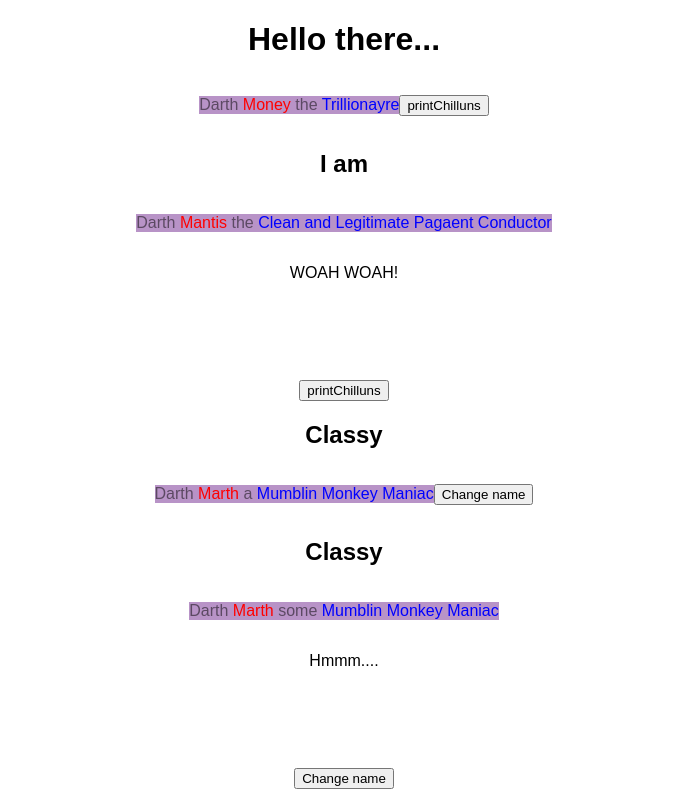
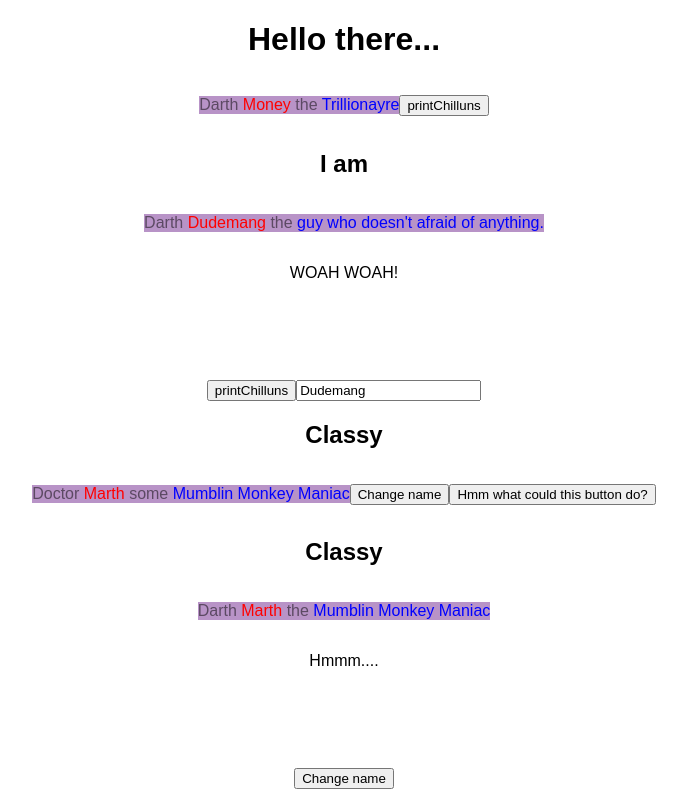
Before and after one commit to jltyler/ReactPractice, a React (Create React App) app: page / in a window 1280 px wide. Shown: the whole page, without its empty margins (296-983 px from the left). Built offline with nearby package versions, Linux system fonts and the light colour scheme.

Commit message:
Added text change box and bound it to a name
Changed all js double quotes to single quotes
Added toggle for top names that hands down handler reference

```diff
--- a/src/App.js
+++ b/src/App.js
@@ -4,14 +4,41 @@ import Person from './Person/Person';
 import PersonClass from './Person/PersonClass';
 
 class App extends Component {
+  state = {
+    displayOthers: true,
+    person: {
+      name: 'Dudemang',
+      title: 'guy who doesn\'t afraid of anything.',
+    },
+  }
+
+  toggleDisplayOthers = () => {
+    this.setState({
+      displayOthers: !this.state.displayOthers,
+    })
+  }
+
+  changeName = (e) => {
+    this.setState({
+      person: {
+        name: e.target.value,
+        title: this.state.person.title,
+      }
+    })
+  }
+
   render() {
     return (
       <div className="App">
+        {this.state.displayOthers &&
+        <div>
         <h1>Hello there...</h1>
         <Person name="Money" title="Trillionayre"/>
         <h2>I am</h2>
-        <Person name="Mantis" title="Clean and Legitimate Pagaent Conductor">WOAH WOAH!</Person>
-        <PersonClass />
+        <Person name={this.state.person.name} title={this.state.person.title} textChange={this.changeName.bind(this)}>WOAH WOAH!</Person>
+        </div>
+        }
+        <PersonClass clickAction={this.toggleDisplayOthers}/>
         <PersonClass>Hmmm....</PersonClass>
       </div>
     );
--- a/src/Person/Person.js
+++ b/src/Person/Person.js
@@ -12,6 +12,7 @@ const person = (props) => {
         <p className="sith">Darth <span className="name">{props.name}</span> {Common.choice(['the', 'a', 'some'])} <span className="title">{props.title}</span></p>
         {props.children && <p className="tall">{props.children}</p>}
         <button onClick={(e) => printChilluns(props)}>printChilluns</button>
+        {props.textChange && <input type="text" onChange={props.textChange} value={props.name} />}
         </div>
     )
     return x
--- a/src/Person/PersonClass.js
+++ b/src/Person/PersonClass.js
@@ -3,40 +3,50 @@ import './Person.css';
 import Common from '../common'
 
 const printChilluns = (props) => {
-    console.log("props.children:", props.children)
+    console.log('props.children:', props.children)
 };
 
 const names = [
-    "Jar Jar",
-    "Gronkle",
-    "Skreee",
-    "Nonu",
-    "Mantis Tobbogan"
+    'Jar Jar',
+    'Gronkle',
+    'Skreee',
+    'Nonu',
+    'Mantis Tobbogan'
 ];
 
 const titles = [
-    "Mumbling Monkey",
-    "Madcap Maniac",
-    "Bashful Beast",
-    "Violet Viper",
-    "Featherbrained Flamingo",
-    "Thieving Thornbearer",
-    "Sordid Simpleton"
+    'Mumbling Monkey',
+    'Madcap Maniac',
+    'Bashful Beast',
+    'Violet Viper',
+    'Featherbrained Flamingo',
+    'Thieving Thornbearer',
+    'Sordid Simpleton'
 ];
 
 const tags = [
-    "A donkey! A donkey! My kingdom for a donkey!",
-    "Boiled denims and jean shorts.",
-    "Interferometric. Pulse.",
-    "Return to the sauce"
-]
+    'A donkey! A donkey! My kingdom for a donkey!',
+    'Boiled denims and jean shorts.',
+    'Interferometric. Pulse.',
+    'Return to the sauce'
+];
+
+const prefixes = [
+    'Darth',
+    'Ser',
+    '',
+    'Doctor',
+    'Master',
+    'Bossmang',
+    'God King'
+];
 
 class Person extends React.Component {
 
     state = {
-        name: "Marth",
-        title: "Mumblin Monkey Maniac",
-        tag: ""
+        name: 'Marth',
+        title: 'Mumblin Monkey Maniac',
+        tag: ''
     }
 
     changeName = () => {
@@ -51,10 +61,11 @@ class Person extends React.Component {
         return (
             <div>
                 <h2>Classy</h2>
-        <p className="sith">Darth <span className="name">{this.state.name}</span> {Common.choice(['the', 'a', 'some'])} <span className="title">{this.state.title}</span></p>
+        <p className="sith">{Common.choice(prefixes)} <span className="name">{this.state.name}</span> {Common.choice(['the', 'a', 'some'])} <span className="title">{this.state.title}</span></p>
         {this.props.children && <p className="tall">{this.props.children}</p>}
         {(this.state.tag && this.state.tag !== '') && <p>{this.state.tag}</p>}
         <button onClick={this.changeName}>Change name</button>
+        {this.props.clickAction && <button onClick={this.props.clickAction}>Hmm what could this button do?</button>}
         </div>
         );
     }
```
